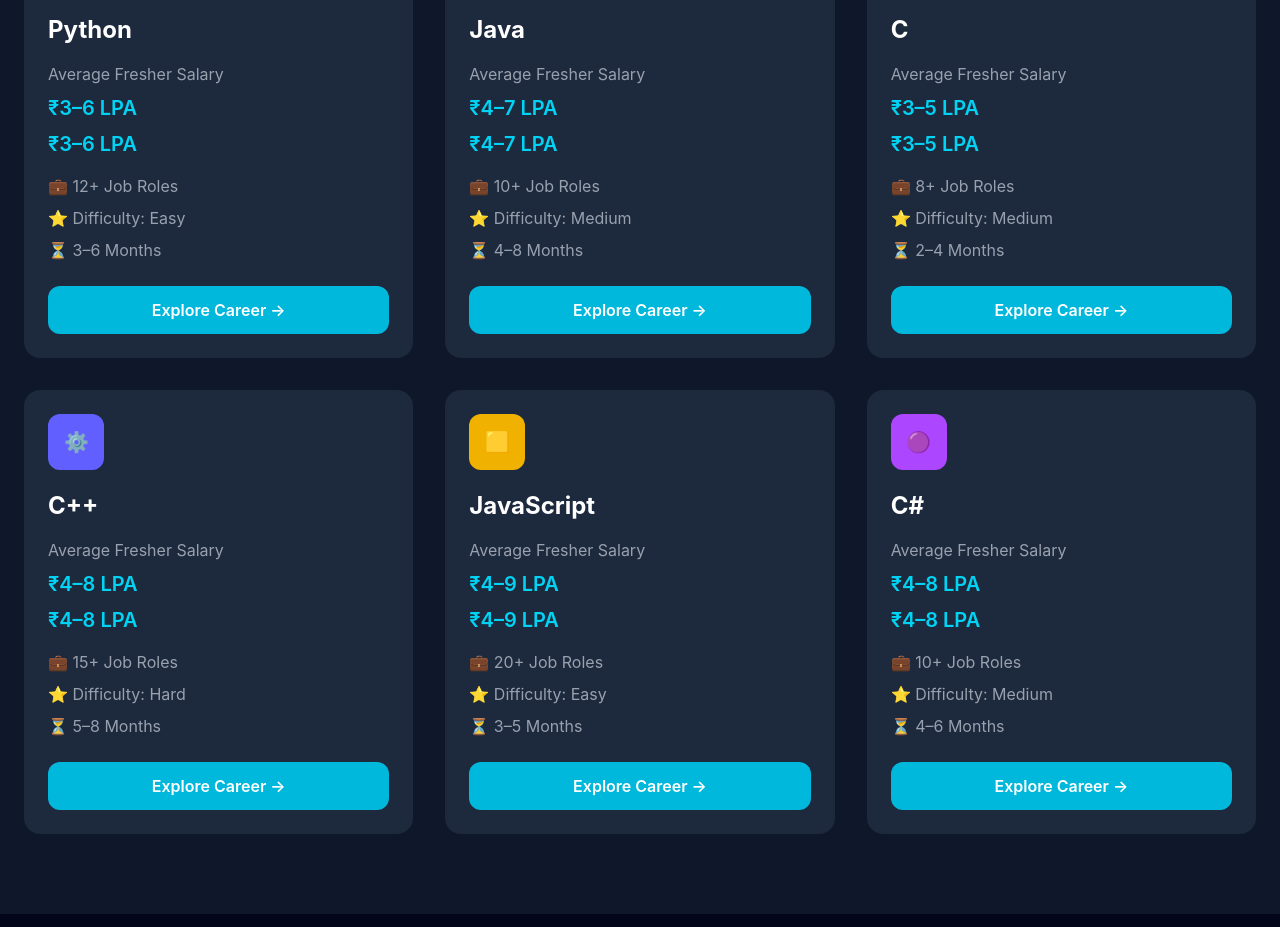
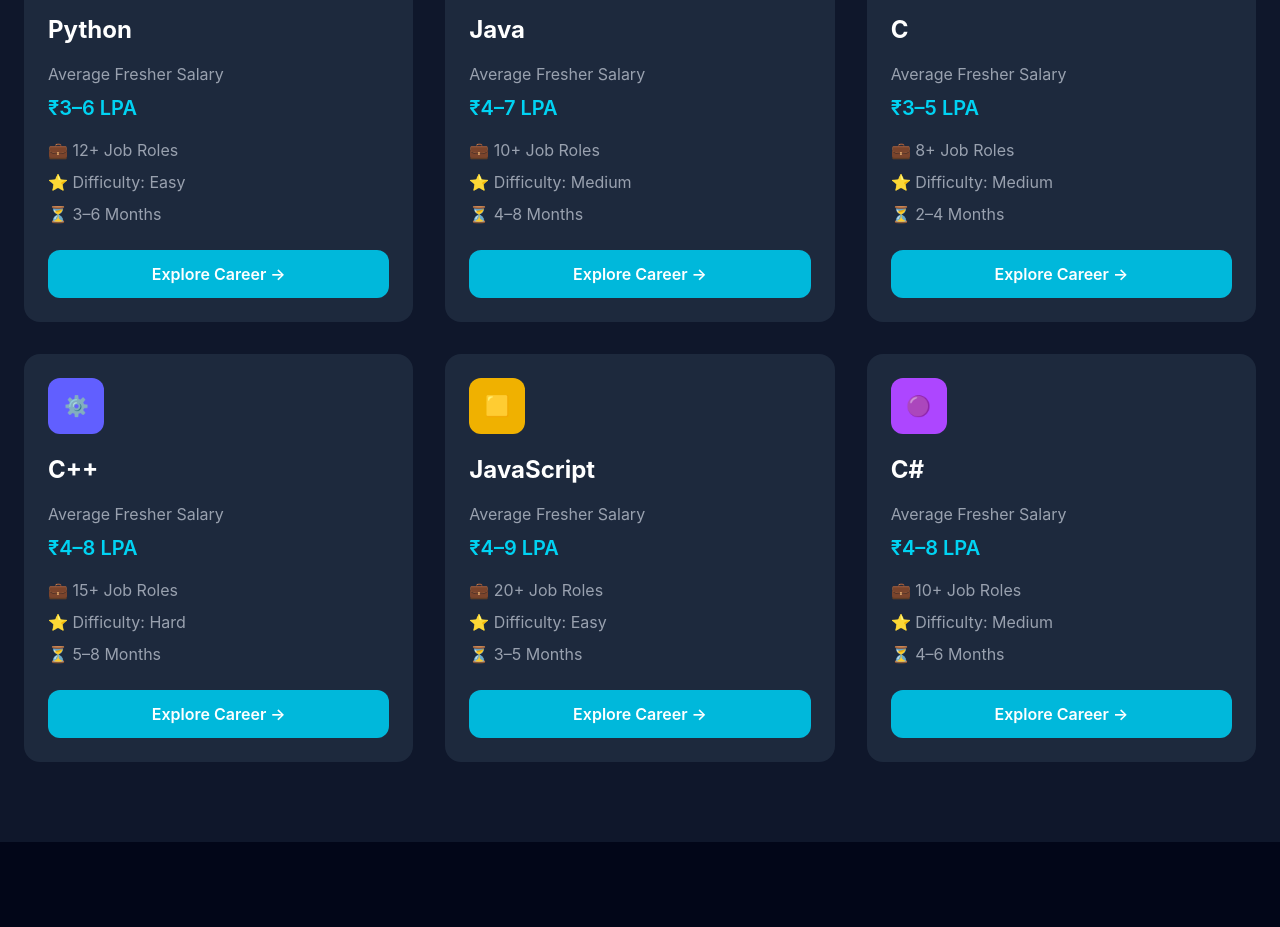
Before and after one commit to goggiharsha-oss/CodeCareer-AI, a React (Vite) app: page / in a window 1280 px wide. Shown: the part 1020-1947 px from the top of the page. Built offline with nearby package versions, Linux system fonts and the light colour scheme.

Commit message:
Add hover animation to language card salary section

```diff
--- a/src/components/LanguageCard.jsx
+++ b/src/components/LanguageCard.jsx
@@ -142,9 +142,6 @@ function LanguageCard({ search = "" }) {
   </p>
 
 </div>
-                <p className="text-cyan-400 text-xl font-semibold mt-2">
-                  {lang.salary}
-                </p>
 
 
                 <p
```
